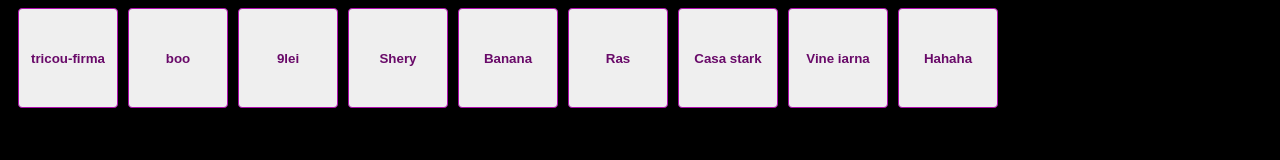
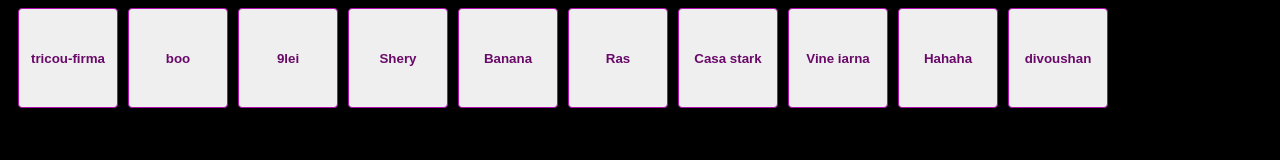
Before and after one commit to cbordei/soundboard-pubg, a website: page index.html in a window 1280 px wide. Drawn offline with Linux system fonts and the light colour scheme.

Commit message:
divoushan

```diff
--- a/index.html
+++ b/index.html
@@ -17,6 +17,7 @@
     <audio id="Vine iarna" src="sounds/Vine iarna.m4a"></audio>
     <audio id="Hahaha" src="sounds/Hahaha.m4a"></audio>
     <audio id="Shery" src="sounds/Shery.m4a"></audio>
+    <audio id="divoushan" src="sounds/divoushan.m4a"></audio>
     <div class="container">
       <div class="center">
         <div id="buttons"></div>
@@ -32,7 +33,8 @@
         'Ras',
         'Casa stark',
         'Vine iarna',
-        'Hahaha'
+        'Hahaha',
+        'divoushan'
       ]
       sounds.forEach(sound => {
         const btn = document.createElement('button')
```
